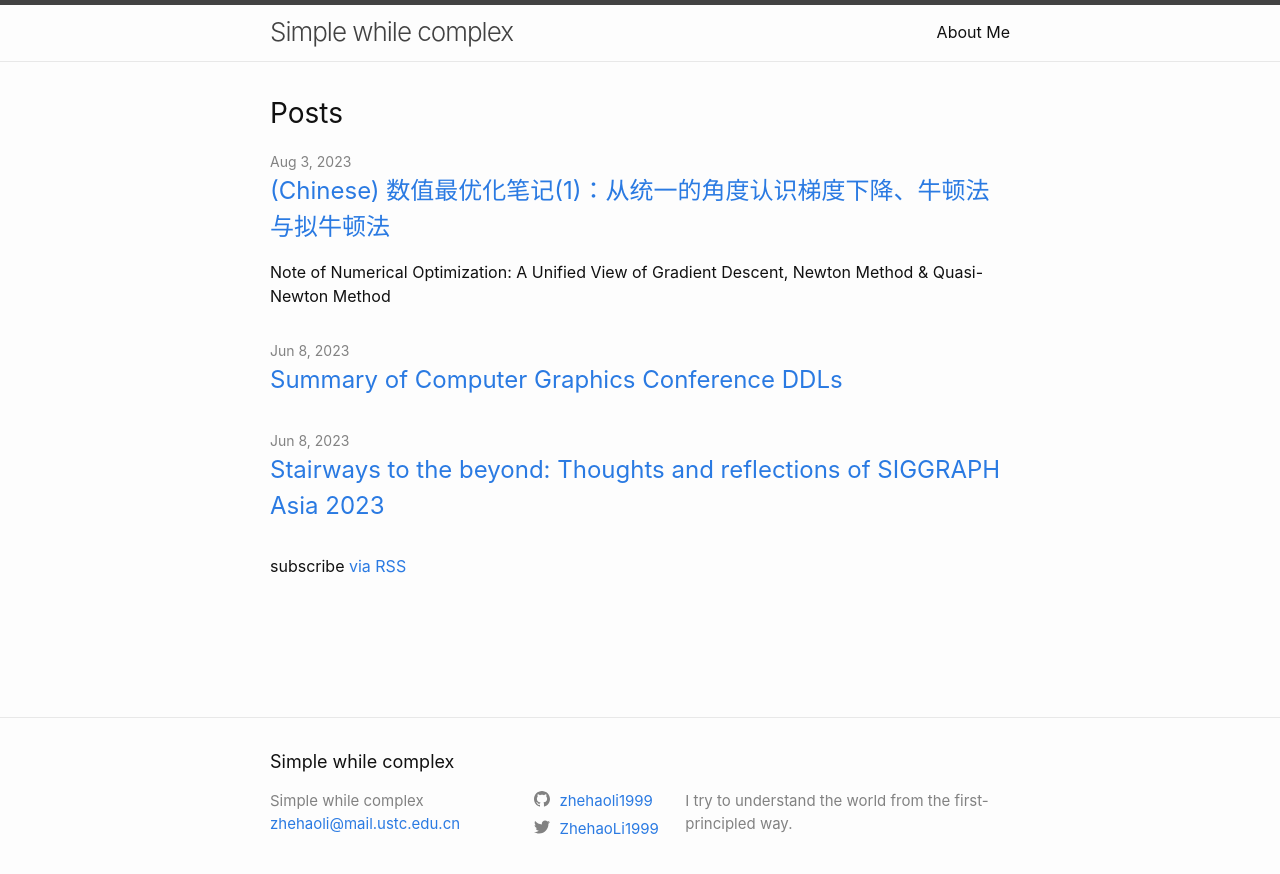
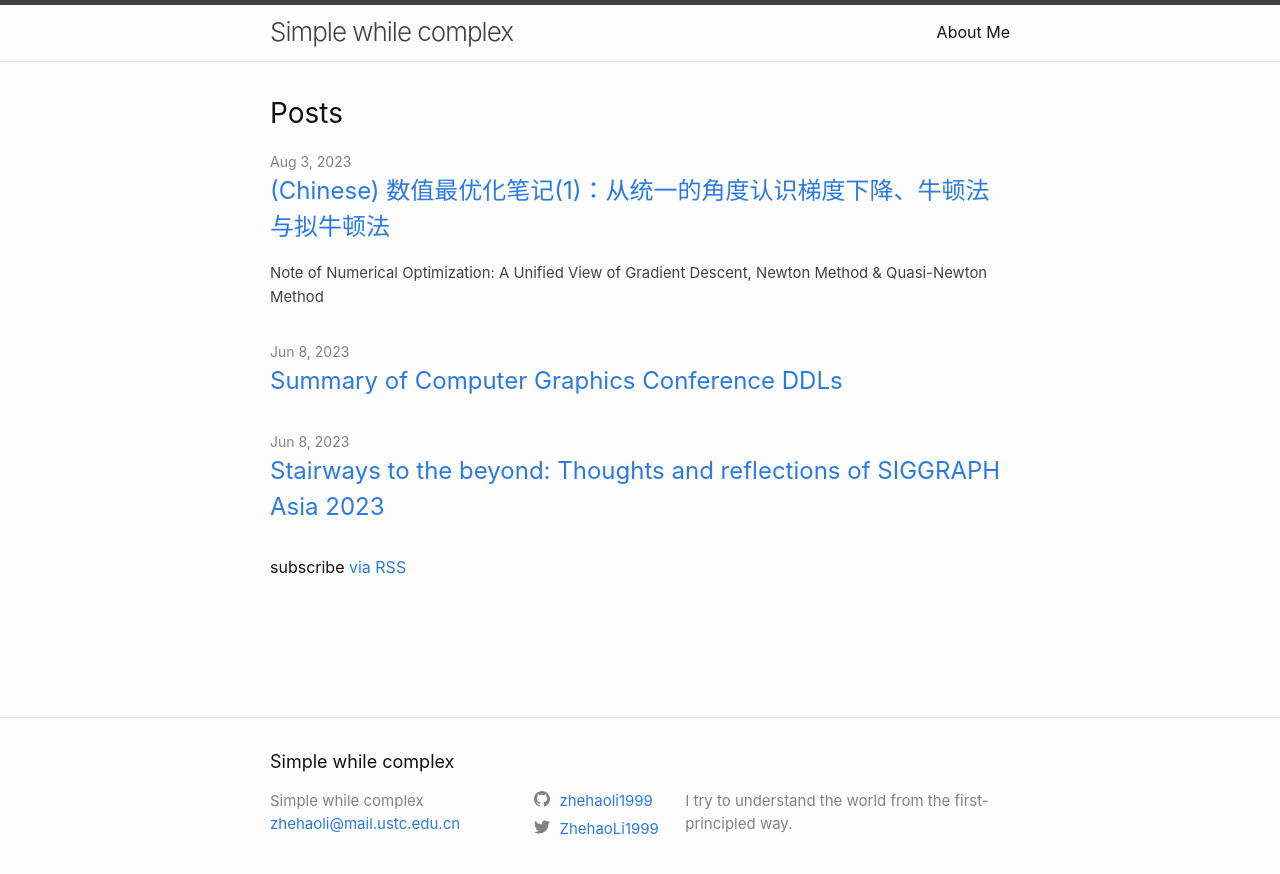
Before and after one commit to zhehaoli1999/zhehaoli1999.github.io, a Jekyll site: the page built from index.markdown, in a window 1280 px wide. Shown: the top 874 px of the page. Built offline with Jekyll 4.4.1, drawn with Linux system fonts in a browser that asks for light colours.

Commit message:
format fix

```diff
--- a/_layouts/home.html
+++ b/_layouts/home.html
@@ -22,7 +22,7 @@ layout: default
           </a>
         </h3>
         {%- if post.subtitle -%}
-        <span class="page-subtitle">{{ post.subtitle | escape }}</span>
+        <span class="post-subtitle">{{ post.subtitle | escape }}</span>
         {%- endif -%}
 
         {%- if site.show_excerpts -%}
```
